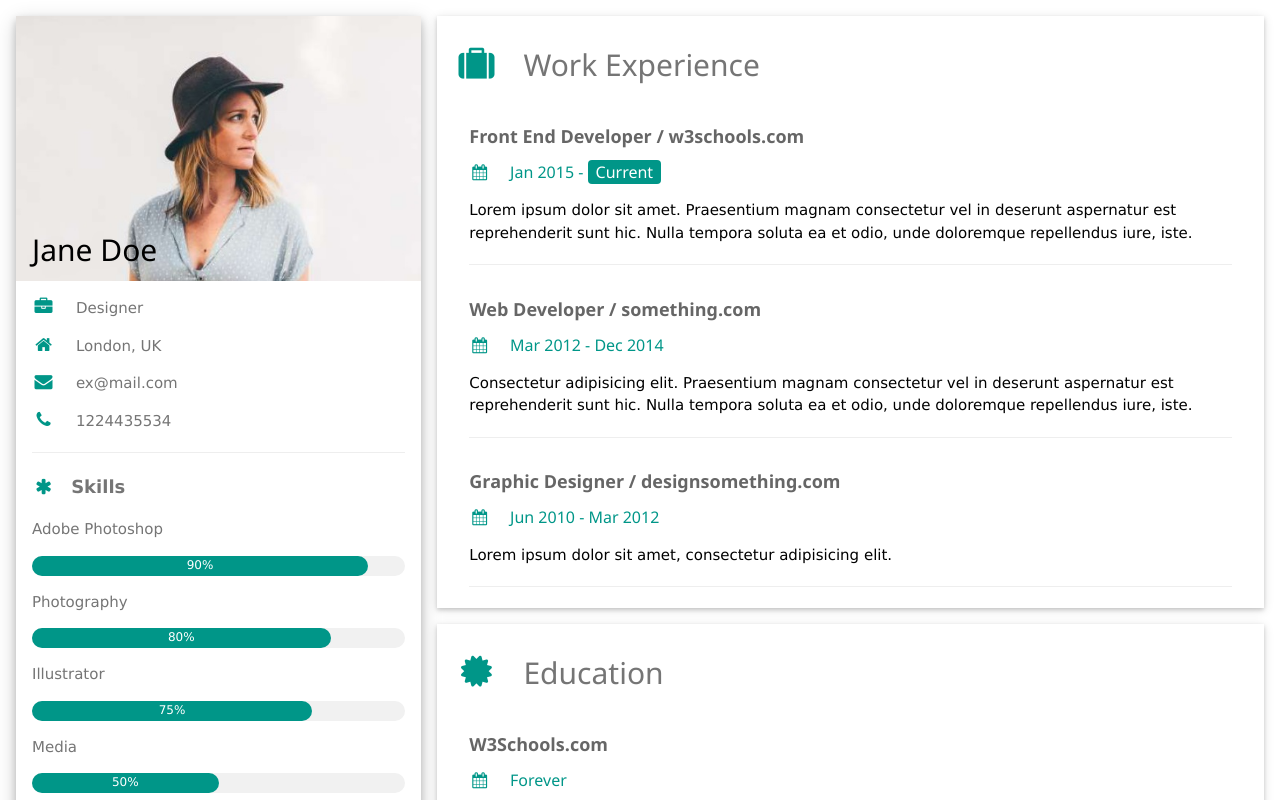
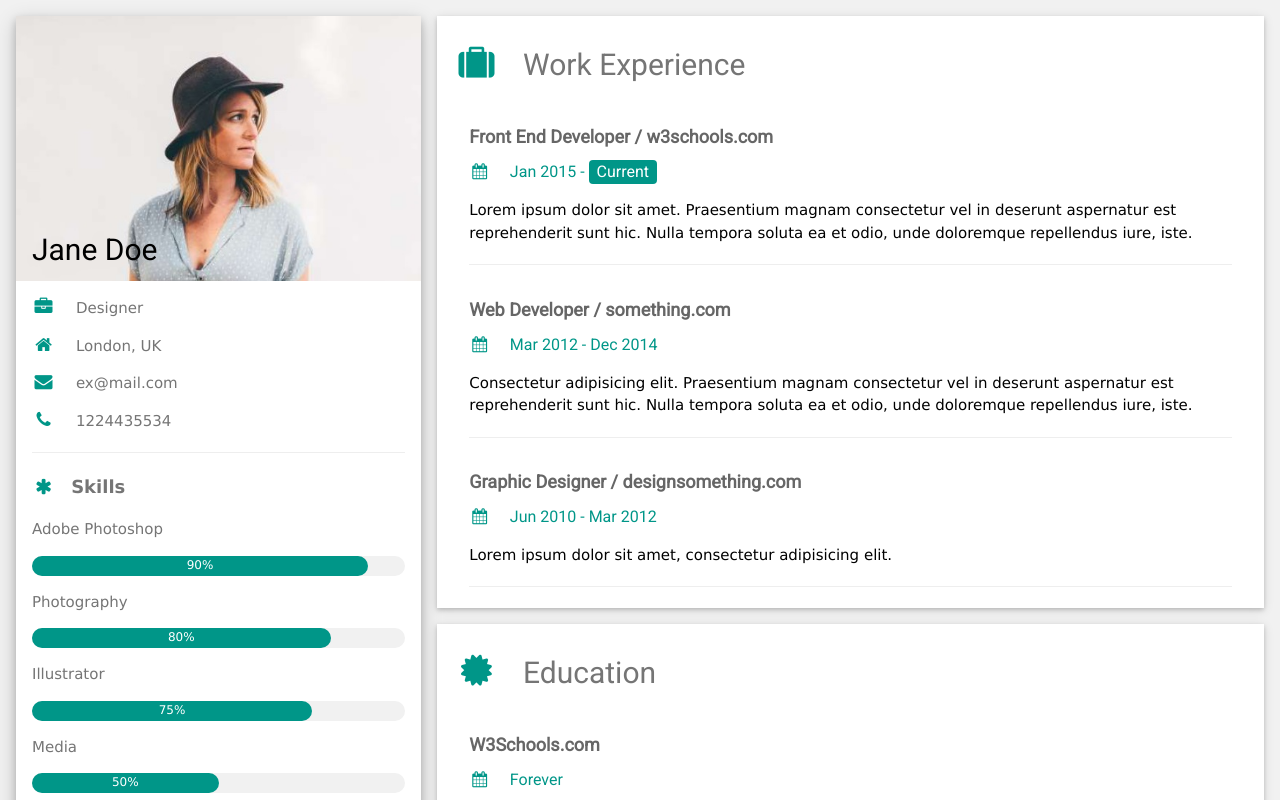
Before and after one commit to FelipeBZanardo/Projeto-Final-Angular-I, an Angular app in the folder curriculo-angular/: page / in a window 1280 px wide. Shown: the top 800 px of the page. Built offline with nearby package versions, Linux system fonts and the light colour scheme.

Commit message:
style: alterando estilo da fonte

```diff
--- a/curriculo-angular/src/app/components/experiences/components/experiences-item/experiences-item.component.css
+++ b/curriculo-angular/src/app/components/experiences/components/experiences-item/experiences-item.component.css
@@ -0,0 +1 @@
+h5,h6 {font-family: "Roboto", sans-serif}
--- a/curriculo-angular/src/app/components/experiences/experiences.component.css
+++ b/curriculo-angular/src/app/components/experiences/experiences.component.css
@@ -0,0 +1 @@
+h2 {font-family: "Roboto", sans-serif}
--- a/curriculo-angular/src/app/components/photo/photo.component.css
+++ b/curriculo-angular/src/app/components/photo/photo.component.css
@@ -0,0 +1 @@
+h2 {font-family: "Roboto", sans-serif}
--- a/curriculo-angular/src/index.html
+++ b/curriculo-angular/src/index.html
@@ -9,7 +9,7 @@
   <link rel='stylesheet' href='https://fonts.googleapis.com/css?family=Roboto'>
   <link rel="stylesheet" href="https://cdnjs.cloudflare.com/ajax/libs/font-awesome/4.7.0/css/font-awesome.min.css">
 </head>
-<body>
+<body class="w3-light-grey">
   <app-root></app-root>
 </body>
 </html>
--- a/curriculo-angular/src/styles.css
+++ b/curriculo-angular/src/styles.css
@@ -1 +1,2 @@
 /* You can add global styles to this file, and also import other style files */
+html,body {font-family: "Roboto", sans-serif}
```
